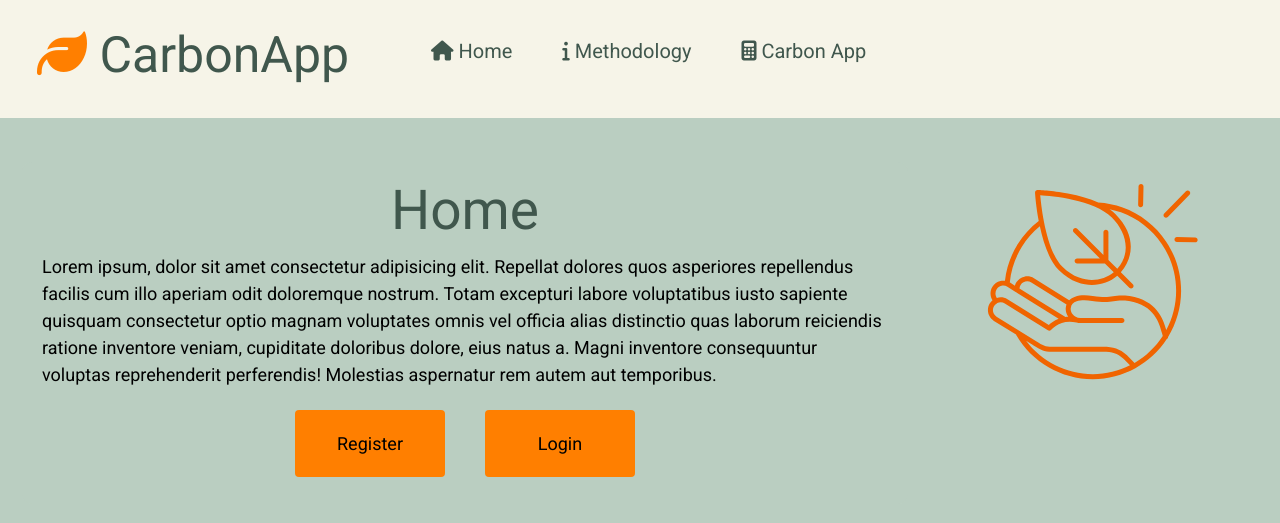
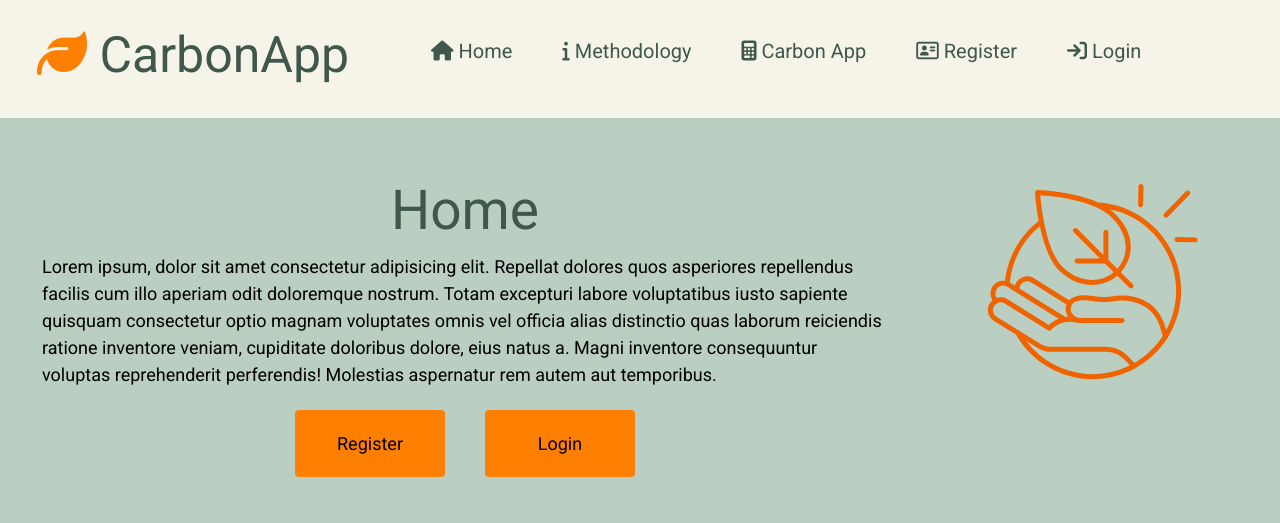
Before and after one commit to Andrei-Cos/Carbon_App_Grp1, a Flask app: page / in a window 1280 px wide; the page is wider, and only the part inside the window is pictured. Shown: the top 523 px of that part. Run offline with Flask 2, Linux system fonts and the light colour scheme; data comes from the database, SQL or seed files in the repository; both versions use the stored data as it was after the commit; some libraries are stand-ins or nearby versions.

Commit message:
Add files via upload
Added the logout button and all the features from chapter 10. some problemes with the flash messages when you login/register

```diff
--- a/capp/__init__.py
+++ b/capp/__init__.py
@@ -2,6 +2,7 @@ from flask import Flask
 from flask_sqlalchemy import SQLAlchemy
 from flask_bcrypt import Bcrypt
 import os
+from flask_login import LoginManager
 
 
 application = Flask(__name__)
@@ -15,8 +16,10 @@ application.config['SQLALCHEMY_DATABASE_URI'] = 'sqlite:///user.db'
 application.config['SQLALCHEMY_BINDS'] ={'transport': 'sqlite:///transport.db'}
 
 db = SQLAlchemy(application)
-
 bcrypt = Bcrypt(application)
+login_manager= LoginManager(application)
+login_manager.login_view = 'users.login'
+login_manager.login_message_category = 'info'
 
 from capp.home.routes import home
 from capp.methodology.routes import methodology
--- a/capp/carbon_app/routes.py
+++ b/capp/carbon_app/routes.py
@@ -1,4 +1,6 @@
 from flask import render_template, Blueprint
+from capp.models import Transport
+from flask_login import login_required
 
 carbon_app=Blueprint('carbon_app',__name__)
 
@@ -7,9 +9,11 @@ def carbon_app_home():
     return render_template('carbon_app/carbon_app.html', title='carbon_app')
 
 @carbon_app.route('/carbon_app/new_entry')
+@login_required
 def new_entry_home():
     return render_template('carbon_app/new_entry.html', title='new_entry')
 
 @carbon_app.route('/carbon_app/your_data')
+@login_required
 def your_data_home():
     return render_template('carbon_app/your_data.html', title='your_data')
--- a/capp/templates/home.html
+++ b/capp/templates/home.html
@@ -13,6 +13,8 @@
         <p style="text-align:left;">
             Lorem ipsum, dolor sit amet consectetur adipisicing elit. Repellat dolores quos asperiores repellendus facilis cum illo aperiam odit doloremque nostrum. Totam excepturi labore voluptatibus iusto sapiente quisquam consectetur optio magnam voluptates omnis vel officia alias distinctio quas laborum reiciendis ratione inventore veniam, cupiditate doloribus dolore, eius natus a. Magni inventore consequuntur voluptas reprehenderit perferendis! Molestias aspernatur rem autem aut temporibus.
         </p>
+        {% if current_user.is_authenticated %}
+        {%else%}
         <div class="container_buttons_header_home">
           <div class="btn">
             <a href="{{url_for('users.register')}}"> <button class="button" style="vertical-align:middle"><span>Register</span></button></a>
@@ -21,11 +23,11 @@
             <a href="{{url_for('users.login')}}">  <button class="button" style="vertical-align:middle"><span>Login </span></button></a>
           </div>
         </div>
+        {%endif%}
       </div>
       <div class="box3">
 
         <br>
-
         <img class="picture_home"
           src="{{url_for('static', filename='icons/Carbon_app_10.svg')}}"
           height="250px"
@@ -180,7 +182,7 @@ If you have any questions about the app or the developers, you are welcome to as
             document.getElementById("demo_3").innerHTML = "Andy Etsiako Ntiamoah, 24 years old from Bergen (Norway). He is currently studying a Bachelor’s degree in Business and Administration at Western Norway University of Applied Sciences on his second year. Previously Andy has taken an IT class in high school and wanted to broaden his knowledge and developing skills. His goal for this class is to acquired new skills and gain an advantage in coding for the future.";}</script>
 
           <div class="container_buttons_developers">
-            <a class="btn_developers" href="#"  target="_blank">LinkedIn <i class="fa-brands fa-linkedin"></i></a>
+            <a class="btn_developers" href="https://www.linkedin.com/in/andy-ntiamoah-9a6358237/"  target="_blank">LinkedIn <i class="fa-brands fa-linkedin"></i></a>
           </div>
         </div>
 
--- a/capp/templates/layout.html
+++ b/capp/templates/layout.html
@@ -48,6 +48,7 @@
                   <span class="text-logo" style="font-size: 50px;"><i class="fa-solid fa-leaf" style="color: #FF7F00;"></i> CarbonApp</span>
               </a>
               </h1>
+              {% if current_user.is_authenticated %}
               <nav>
                 <ul>
                     <li>
@@ -59,8 +60,34 @@
                     <li>
                         <a href="{{url_for('carbon_app.carbon_app_home')}}"> <i class="fa-solid fa-calculator"></i> Carbon App</a>
                     </li>
+                    <li>
+                      <a href="{{url_for('users.logout')}}"> <i class="fa-solid fa-arrow-right-to-bracket"></i> Logout</a>
+                  </li>
+
                 </ul>
               </nav>
+              {%else%}
+              <nav>
+                <ul>
+                    <li>
+                        <a href="{{url_for('home.home_home')}}"><i class="fa-solid fa-house"></i> Home</a>
+                    </li>
+                    <li>
+                        <a href="{{url_for('methodology.methodology_home')}}"> <i class="fa-solid fa-info"></i> Methodology</a>
+                    </li>
+                    <li>
+                        <a href="{{url_for('carbon_app.carbon_app_home')}}"> <i class="fa-solid fa-calculator"></i> Carbon App</a>
+                    </li>
+                    <li>
+                      <a href="{{url_for('users.register')}}"> <i class="fa-regular fa-address-card"></i> Register</a>
+                  </li>
+                    <li>
+                      <a href="{{url_for('users.login')}}"> <i class="fa-solid fa-arrow-right-to-bracket"></i> Login</a>
+                    </li>
+                </ul>
+              </nav>
+              {%endif%}
+
             </div>
           </div>
           <br>
```
Also changed, not shown: capp/models.py (+7 -1 lines), capp/users/forms.py (+12 -1 lines), capp/users/routes.py (+14 -3 lines), capp/user.db.
